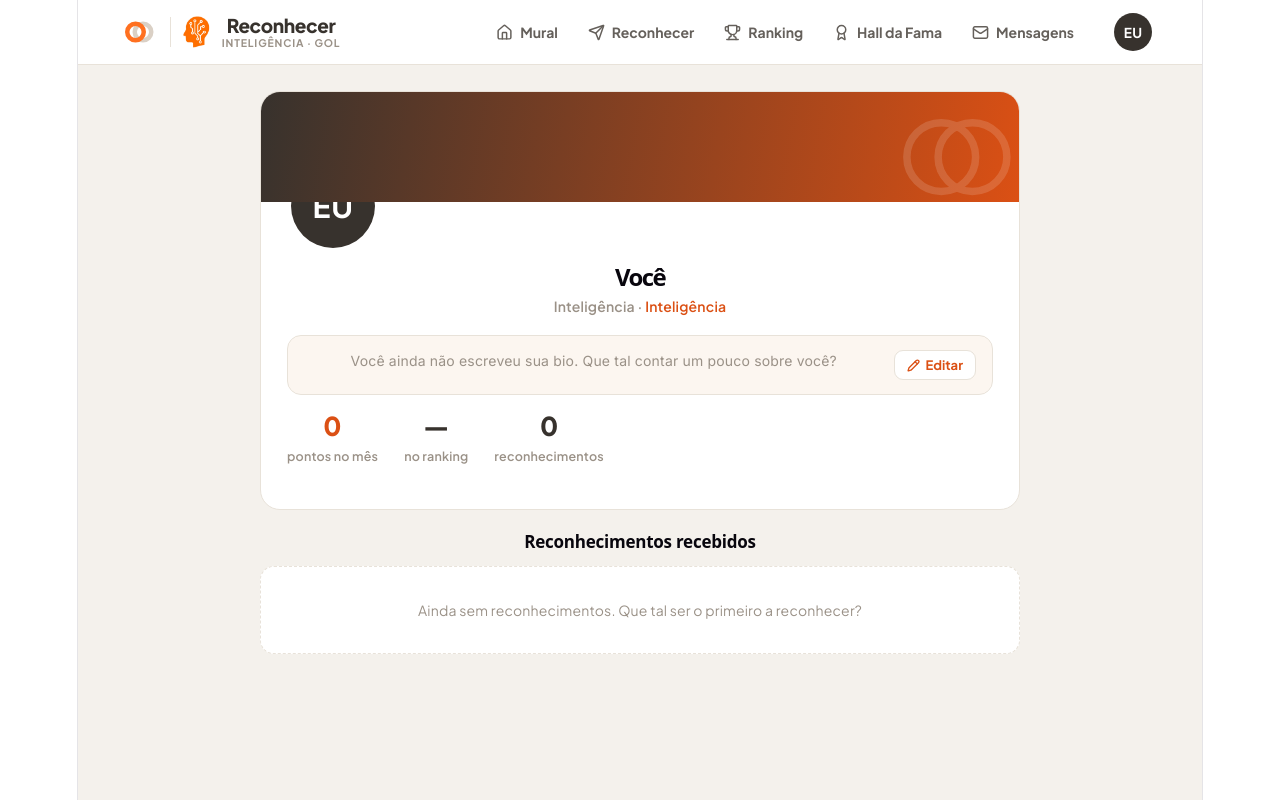
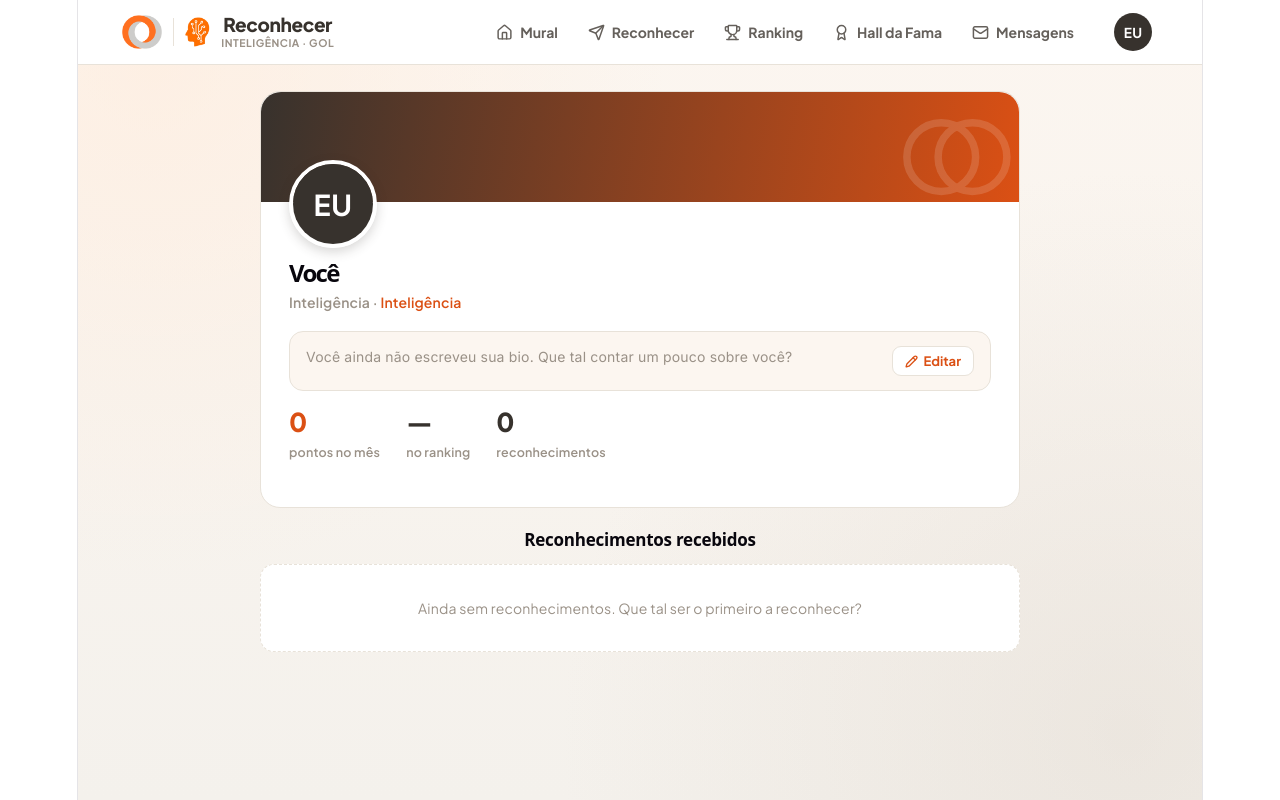
Before and after one commit to jppedr0/reconhecer-gol, a React app in the folder app/: page / in a window 1280 px wide. Both pictures are taken after a click on the button "EU". Built offline with nearby package versions, Linux system fonts and the light colour scheme; the HTML template or start-up script is replaced by a standard one.

Commit message:
Site Reconhecer funcionando - versao inicial

```diff
--- a/app/src/App.jsx
+++ b/app/src/App.jsx
@@ -38,6 +38,8 @@ const C = {
    nome indicado e a imagem aparece sozinha.
    ============================================================ */
 const ASSETS = {
+  elo: "/elo-gol.png",                  // GOL-Simbolo-Pref-FundoClaro-RGB.png → renomear
+  eloClaro: "/elo-gol-claro.png",       // GOL-Simbolo-Pref-FundoEscuro-RGB.png → renomear (versão p/ fundo escuro)
   cabeca: "/inteligencia-cabeca.png",   // PNG_CABEÇA_-_Sem_fundo.png  → renomear
   aviao: "/aviao-gol.jpeg",             // GOL_AIRCRAFT_737_262.jpeg   → renomear
 };
@@ -201,7 +203,13 @@ export default function App() {
 
   return (
     <div style={{ fontFamily: "'Plus Jakarta Sans','Inter',system-ui,sans-serif",
-      background: C.bg, minHeight: "100vh", color: C.graphite }}>
+      minHeight: "100vh", color: C.graphite,
+      background: `
+        radial-gradient(circle at 12% 8%, ${C.orangeSoft}88 0%, transparent 38%),
+        radial-gradient(circle at 88% 92%, ${C.grayLight}55 0%, transparent 42%),
+        linear-gradient(180deg, ${C.offWhite} 0%, ${C.bg} 100%)
+      `,
+      backgroundAttachment: "fixed" }}>
       <style>{`
         @import url('https://fonts.googleapis.com/css2?family=Plus+Jakarta+Sans:wght@400;500;600;700;800&family=Inter:wght@400;500;600&display=swap');
         * { box-sizing: border-box; }
@@ -220,18 +228,18 @@ export default function App() {
         borderBottom: `1px solid ${C.line}` }}>
         <div style={{ maxWidth: 1080, margin: "0 auto", padding: "12px 22px",
           display: "flex", alignItems: "center", gap: 14 }}>
-          {/* LOGO: elo + cabeça + escrita */}
-          <div style={{ display: "flex", alignItems: "center", gap: 12 }}>
-            <EloMark size={36} />
-            <div style={{ width: 1, height: 30, background: C.line }} />
-            <CabecaIntel size={32} />
-            <div style={{ lineHeight: 1 }}>
-              <div style={{ fontWeight: 800, fontSize: 19, letterSpacing: "-0.02em", color: C.graphite }}>
+          {/* LOGO: elo oficial + cabeça + escrita alinhada */}
+          <div style={{ display: "flex", alignItems: "center", gap: 11 }}>
+            <EloMark size={34} />
+            <div style={{ width: 1, height: 28, background: C.line }} />
+            <CabecaIntel size={30} />
+            <div style={{ display: "flex", flexDirection: "column", justifyContent: "center", lineHeight: 1 }}>
+              <span style={{ fontWeight: 800, fontSize: 19, letterSpacing: "-0.02em", color: C.graphite, display: "block" }}>
                 Reconhecer
-              </div>
-              <div style={{ fontSize: 10.5, color: C.gray, fontWeight: 700, letterSpacing: "0.08em", marginTop: 3 }}>
+              </span>
+              <span style={{ fontSize: 10.5, color: C.gray, fontWeight: 700, letterSpacing: "0.05em", marginTop: 4, display: "block" }}>
                 INTELIGÊNCIA · GOL
-              </div>
+              </span>
             </div>
           </div>
           <nav style={{ marginLeft: "auto", display: "flex", gap: 2 }}>
@@ -276,12 +284,17 @@ export default function App() {
   );
 }
 
-// ---------- Marca "elo" oficial (dois aros entrelaçados: laranja + cinza) ----------
-function EloMark({ size = 36 }) {
-  // Conforme brandbook: círculos interligados, cores contrastantes (laranja + cinza claro)
+// ---------- Marca "elo" oficial GOL (imagem real, com fallback) ----------
+function EloMark({ size = 36, claro = false }) {
+  const [erro, setErro] = useState(false);
+  if (!erro) {
+    return <img src={claro ? ASSETS.eloClaro : ASSETS.elo} alt="GOL" onError={() => setErro(true)}
+      style={{ height: size, width: "auto", display: "block" }} />;
+  }
+  // Fallback: desenho dos dois aros enquanto a imagem real não está em /public
   return (
-    <svg width={size} height={size} viewBox="0 0 48 40" fill="none" aria-label="GOL">
-      <circle cx="28" cy="20" r="11" stroke={C.grayLight} strokeWidth="6" />
+    <svg width={size * 1.2} height={size} viewBox="0 0 48 40" fill="none" aria-label="GOL">
+      <circle cx="28" cy="20" r="11" stroke={claro ? "#fff" : C.grayLight} strokeWidth="6" />
       <circle cx="18" cy="20" r="11" stroke={C.orange} strokeWidth="6" />
     </svg>
   );
@@ -401,18 +414,19 @@ function RecCard({ rec, people, liked, toggleLike, openProfile }) {
   return (
     <article className="lift" style={{ background: C.white, borderRadius: 18,
       border: `1px solid ${C.line}`, padding: "18px 20px" }}>
-      {/* Cabeçalho: avatar + texto alinhados pelo topo, sem desencaixe */}
-      <div style={{ display: "flex", alignItems: "flex-start", gap: 11, marginBottom: 13 }}>
-        <button onClick={() => openProfile(from.id)} style={{ marginTop: 1 }}><Avatar p={from} size={40} /></button>
+      {/* Cabeçalho: avatar centralizado verticalmente com o bloco de texto */}
+      <div style={{ display: "flex", alignItems: "center", gap: 11, marginBottom: 13 }}>
+        <button onClick={() => openProfile(from.id)}><Avatar p={from} size={42} /></button>
         <div style={{ flex: 1, minWidth: 0 }}>
-          {/* linha 1: quem reconheceu quem — alinhado na mesma baseline */}
-          <div style={{ fontSize: 14, lineHeight: 1.45, display: "flex", flexWrap: "wrap", alignItems: "baseline", gap: "0 5px" }}>
+          {/* linha 1: quem reconheceu quem */}
+          <div style={{ fontSize: 14, lineHeight: 1.3, display: "flex", flexWrap: "wrap", alignItems: "center", gap: "0 5px" }}>
             <button onClick={() => openProfile(from.id)} style={{ fontWeight: 700, color: C.graphite }}>{from.name}</button>
             <span style={{ color: C.gray }}>reconheceu</span>
             <button onClick={() => openProfile(to.id)} style={{ fontWeight: 700, color: C.orangeDeep }}>{to.name}</button>
+            {/* tempo na MESMA linha, separado por ponto */}
+            <span style={{ color: C.grayLight }}>·</span>
+            <span style={{ fontSize: 12.5, color: C.gray, fontWeight: 500 }}>{timeAgo(rec.days)}</span>
           </div>
-          {/* linha 2: tempo — agora logo abaixo, sem flutuar */}
-          <div style={{ fontSize: 12, color: C.gray, fontWeight: 500, marginTop: 3 }}>{timeAgo(rec.days)}</div>
         </div>
         <div style={{ flexShrink: 0 }}><CatChip catId={rec.cat} /></div>
       </div>
@@ -714,8 +728,9 @@ function Perfil({ id, people, recs, ranking, liked, toggleLike, goReconhecer, sa
 
   return (
     <div className="fade" style={{ maxWidth: 760, margin: "0 auto" }}>
-      <div style={{ background: C.white, borderRadius: 20, border: `1px solid ${C.line}`, overflow: "hidden", marginBottom: 22 }}>
-        <div style={{ height: 110, background: `linear-gradient(100deg, ${C.graphite}, ${C.orangeDeep})`, position: "relative" }}>
+      <div style={{ background: C.white, borderRadius: 20, border: `1px solid ${C.line}`, marginBottom: 22 }}>
+        <div style={{ height: 110, background: `linear-gradient(100deg, ${C.graphite}, ${C.orangeDeep})`,
+          position: "relative", borderRadius: "20px 20px 0 0", overflow: "hidden" }}>
           <div style={{ position: "absolute", right: -16, top: -10, opacity: 0.14 }}>
             <svg width="150" height="150" viewBox="0 0 48 40" fill="none">
               <circle cx="28" cy="20" r="11" stroke="#fff" strokeWidth="2.4" />
@@ -723,10 +738,13 @@ function Perfil({ id, people, recs, ranking, liked, toggleLike, goReconhecer, sa
             </svg>
           </div>
         </div>
-        <div style={{ padding: "0 26px 22px" }}>
-          {/* Avatar sobe sobre a capa */}
-          <div style={{ marginTop: -42, marginBottom: 12, display: "flex", alignItems: "flex-end", justifyContent: "space-between" }}>
-            <div style={{ border: `4px solid ${C.white}`, borderRadius: "50%", width: "fit-content" }}><Avatar p={p} size={84} /></div>
+        <div style={{ padding: "0 28px 24px", textAlign: "left", position: "relative", zIndex: 2 }}>
+          {/* Avatar sobe sobre a capa (z-index garante que fica na frente) */}
+          <div style={{ marginTop: -42, marginBottom: 12, display: "flex", alignItems: "flex-end", justifyContent: "space-between", position: "relative", zIndex: 2 }}>
+            <div style={{ border: `4px solid ${C.white}`, borderRadius: "50%", width: "fit-content", lineHeight: 0,
+              boxShadow: "0 4px 12px rgba(55,50,45,0.2)" }}>
+              <Avatar p={p} size={80} />
+            </div>
             {!ehMeu && (
               <button onClick={goReconhecer} className="lift" style={{ ...btnPrimary, marginBottom: 4 }}>
                 <Send size={15} strokeWidth={2.6} /> Reconhecer
@@ -734,7 +752,7 @@ function Perfil({ id, people, recs, ranking, liked, toggleLike, goReconhecer, sa
             )}
           </div>
           {/* Nome e cargo ficam abaixo da capa, no fundo branco */}
-          <div>
+          <div style={{ textAlign: "left" }}>
             <h1 style={{ fontSize: 24, fontWeight: 800, margin: 0 }}>{p.name}</h1>
             <div style={{ color: C.gray, fontSize: 14, fontWeight: 600, marginTop: 3 }}>
               {p.role} · <span style={{ color: C.orangeDeep }}>{p.area}</span>
```
Also changed, not shown: app/public/elo-gol-claro.png (added), app/public/elo-gol.png (added).
